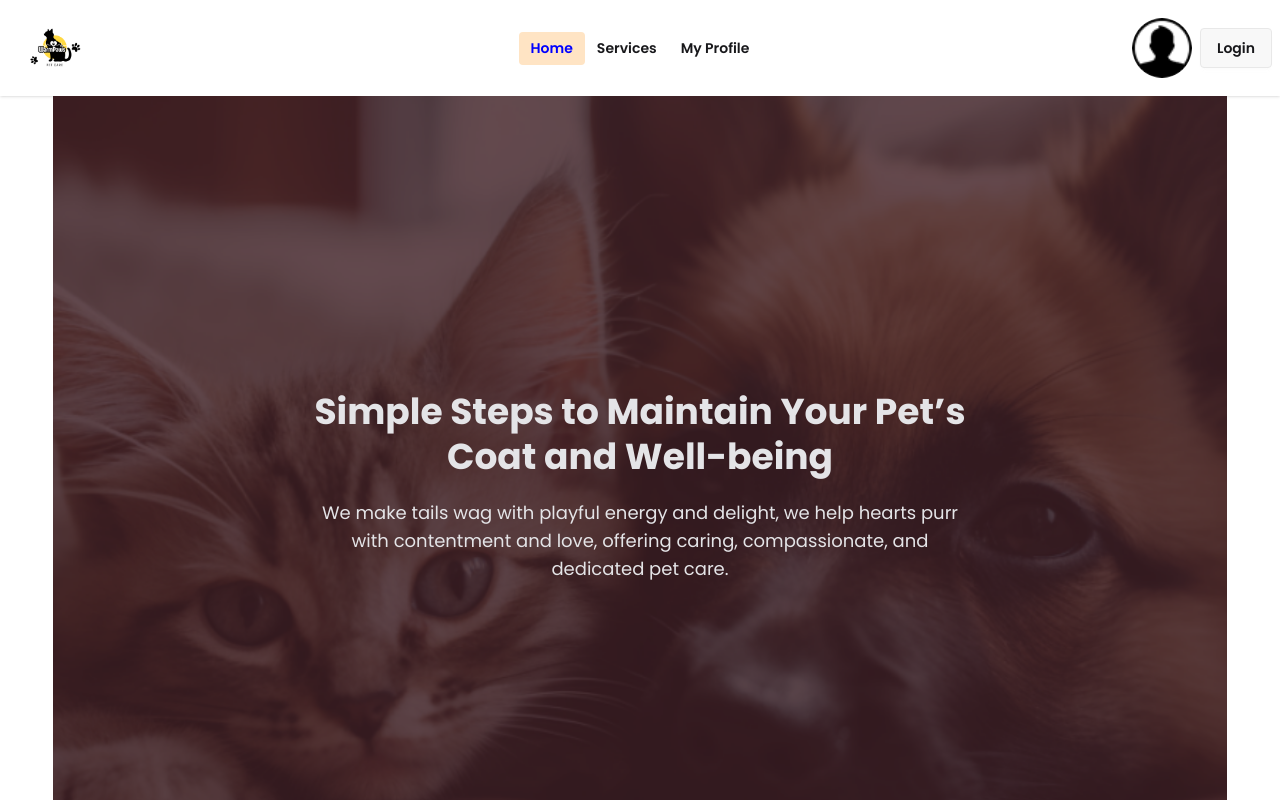
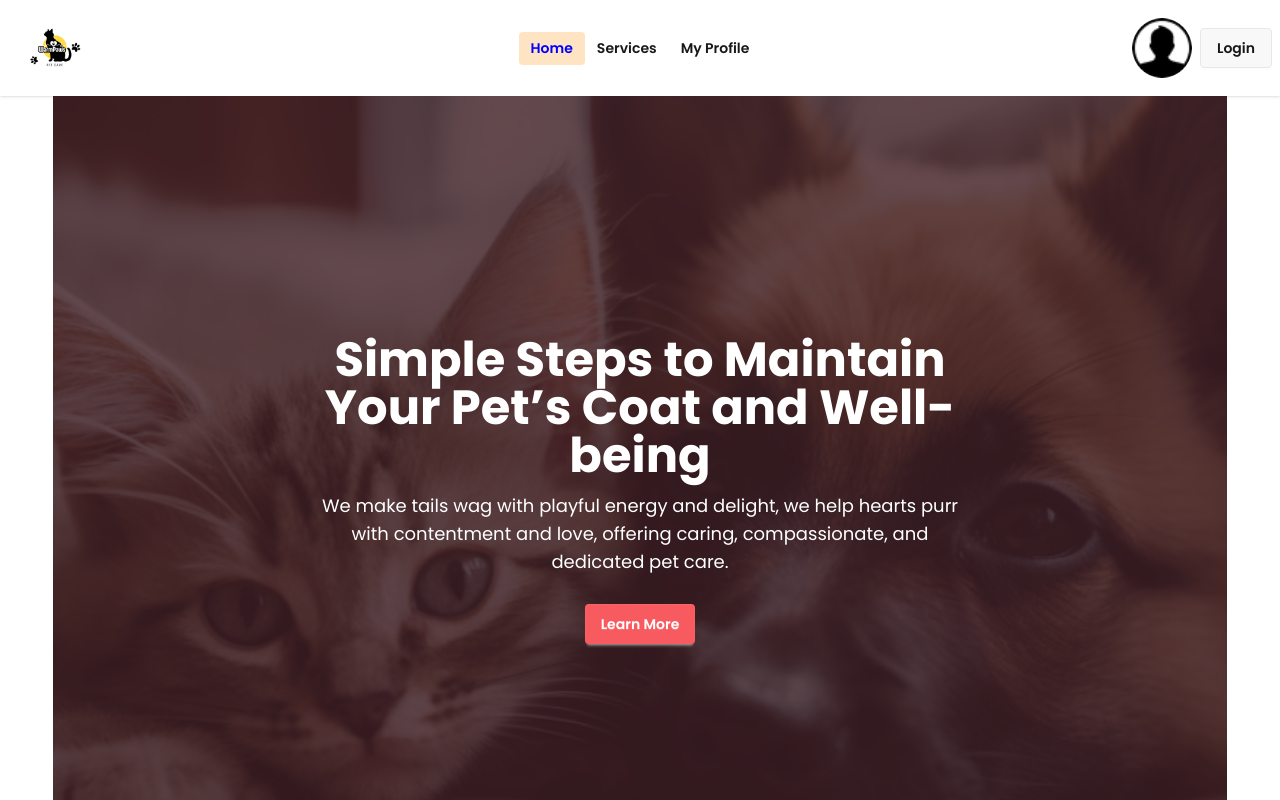
Before and after one commit to emon35410/Assignment-9-WarmPaws-Pet-Care-in-Winter, a React (Vite) app: page / in a window 1280 px wide. Shown: the top 800 px of the page. Built offline with nearby package versions, Linux system fonts and the light colour scheme; no server answers.

Commit message:
animation added and project finished

```diff
--- a/src/Component/Banner.jsx
+++ b/src/Component/Banner.jsx
@@ -1,29 +1,65 @@
-import React from 'react';
+import React, { useState, useEffect } from "react";
+import { useTrail, a } from "@react-spring/web";
 import BannerImg from "../assets/Frame 2.png";
 
+// Trail animation component
+const Trail = ({ open, children }) => {
+    const items = React.Children.toArray(children);
+    const trail = useTrail(items.length, {
+        config: { mass: 5, tension: 300, friction: 60 },
+        opacity: open ? 1 : 0,
+        x: open ? 0 : 20,
+        from: { opacity: 0, x: 20 },
+    });
+
+    return (
+        <div>
+            {trail.map(({ opacity, x }, index) => (
+                <a.div
+                    key={index}
+                    style={{
+                        opacity,
+                        transform: x.to((x) => `translate3d(0,${x}px,0)`),
+                    }}
+                    className="text-white mb-3"
+                >
+                    {items[index]}
+                </a.div>
+            ))}
+        </div>
+    );
+};
+
 const Banner = () => {
+    const [open, setOpen] = useState(false);
+
+    useEffect(() => {
+        setOpen(true);
+    }, []);
+
     return (
-        <div className='w-11/12 mx-auto'>
+        <div className="w-11/12 mx-auto">
             <div
                 className="hero min-h-screen bg-cover bg-center relative"
-                style={{
-                    backgroundImage: `url(${BannerImg})`,
-                }}>
-                {/* Overlay for better text readability */}
+                style={{ backgroundImage: `url(${BannerImg})` }}
+            >
                 <div className="hero-overlay bg-opacity-40"></div>
 
                 <div className="hero-content text-neutral-content text-center px-4 sm:px-6 lg:px-8">
                     <div className="max-w-xl sm:max-w-2xl">
-                        <h1 className="mb-5 text-2xl sm:text-3xl md:text-4xl font-bold leading-tight">
+                        <Trail open={open}>
+                            <h1 className="text-3xl sm:text-4xl md:text-5xl font-bold">
                                 Simple Steps to Maintain Your Pet’s Coat and Well-being
                             </h1>
-                        <p className="mb-5 text-sm sm:text-base md:text-lg">
+                            <p className="text-sm sm:text-base md:text-lg">
                                 We make tails wag with playful energy and delight,
                                 we help hearts purr with contentment and love,
                                 offering caring, compassionate, and dedicated pet care.
-
-
                             </p>
+                            <button className="btn bg-[#F75B5F] text-white mt-4 border-none">
+                                Learn More
+                            </button>
+                        </Trail>
                     </div>
                 </div>
             </div>
--- a/src/Component/Home.jsx
+++ b/src/Component/Home.jsx
@@ -4,6 +4,7 @@ import { useLoaderData } from 'react-router';
 import CircularText from './CircularText ';
 import Marquee from 'react-fast-marquee';
 import Testimonials from './Testimonials';
+
 
 const Home = () => {
     const location = useLocation();
@@ -39,10 +40,15 @@ const Home = () => {
                 </div>
             }>
                 <div className="grid grid-cols-1 md:grid-cols-3 gap-6">
-                    {services.map((service) => (
-                        <div key={service.serviceId} className="card bg-base-100 shadow-lg">
+                    {services.map((service, index) => (
+                        <div
+                            key={service.serviceId}
+                            className={`card bg-base-100 shadow-lg animate__animated animate__fadeInUp`}
+                            style={{ animationDelay: `${index * 0.6}s` }}
+                        >
                             <figure>
-                                <img className='w-full object-cover md:h-90'
+                                <img
+                                    className='w-full object-cover md:h-90'
                                     src={service.image}
                                     alt={service.serviceName}
                                 />
@@ -58,6 +64,7 @@ const Home = () => {
                         </div>
                     ))}
                 </div>
+
             </Suspense>
 
             <div className='flex justify-center items-center my-10'>
--- a/src/Component/Service.jsx
+++ b/src/Component/Service.jsx
@@ -2,6 +2,7 @@ import React, { Suspense } from 'react';
 import { Link, useLoaderData, useNavigation } from 'react-router';
 import Navbar from './Navbar';
 import CircularText from './CircularText ';
+import 'animate.css';
 
 const Service = () => {
     const services = useLoaderData();
@@ -25,11 +26,13 @@ const Service = () => {
             <div>
 
 
-                <div className="container mx-auto mt-10">
+                <div className="container mx-auto mt-10 ">
                     <h2 className="text-2xl font-bold my-10 text-center">Popular Winter Care Services</h2>
                     <div className="grid grid-cols-1 md:grid-cols-3 gap-6">
-                        {services.map((service) => (
-                            <div key={service.serviceId} className="card bg-base-100 shadow-lg">
+                        {services.map((service,index) => (
+                            <div key={service.serviceId} className="animate__animated animate__fadeInUp card bg-base-100 shadow-lg"
+                                style={{ animationDelay: `${index * 0.4}s` }}>
+
                                 <figure>
                                     <img className='w-full object-cover md:h-80'
                                         src={service.image}
--- a/src/index.css
+++ b/src/index.css
@@ -4,6 +4,7 @@
 @import "tailwindcss";
 @plugin "daisyui";
 
+
 *{
     font-family: "Poppins";
 }
--- a/src/main.jsx
+++ b/src/main.jsx
@@ -1,5 +1,6 @@
 import { StrictMode } from 'react'
 import { createRoot } from 'react-dom/client'
+import 'animate.css';
 import './index.css'
 
 import { RouterProvider } from "react-router/dom";
```
Also changed, not shown: package.json (+6 -1 lines), 2 other files (tests, documents, lock files or other folders). Lines whose indentation alone changed are shown as unchanged.
